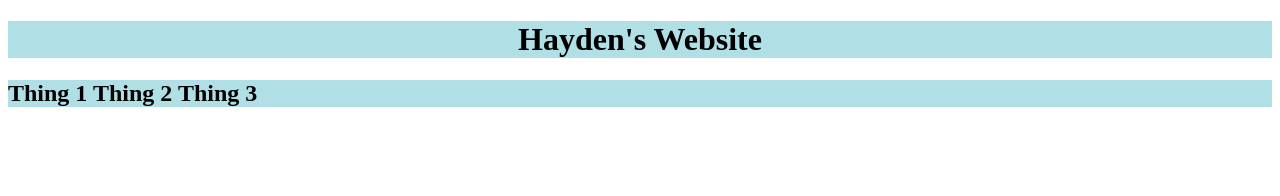
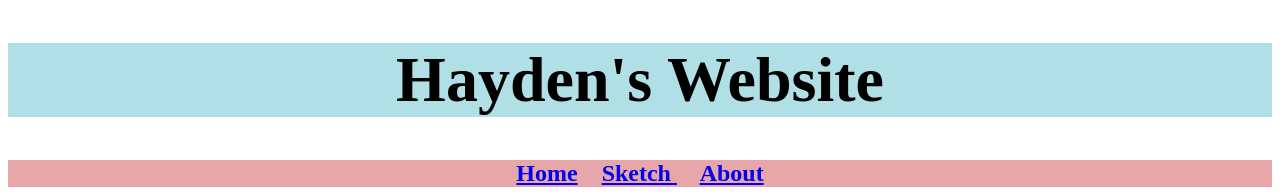
Before and after one commit to hmiller23/p3_hayden_miller, a website: page index.html in a window 1280 px wide. Shown: the top 196 px of the page. Drawn offline with Linux system fonts and the light colour scheme; grey boxes are pictures that could not be loaded.

Commit message:
Add space between navigation options

```diff
--- a/index.html
+++ b/index.html
@@ -9,10 +9,11 @@
       h1 {
         text-align: center;
         background-color: powderblue;
+        font-size: 400%;
       }
       h2 {
-        text-align: margin-right;
-        background-color: powderblue;
+        text-align: center;
+        background-color: rgb(231, 166, 169);
       }
     </style>
   </head>
@@ -20,7 +21,9 @@
     Hayden's Website
   </h1>
   <h2>
-    Thing 1 Thing 2 Thing 3
+    <a href="url">Home</a>&nbsp;&nbsp;&nbsp
+    <a href="url">Sketch </a>&nbsp;&nbsp;&nbsp
+    <a href="url">About</a>
   </h2>
   <br />
   <br />
```
